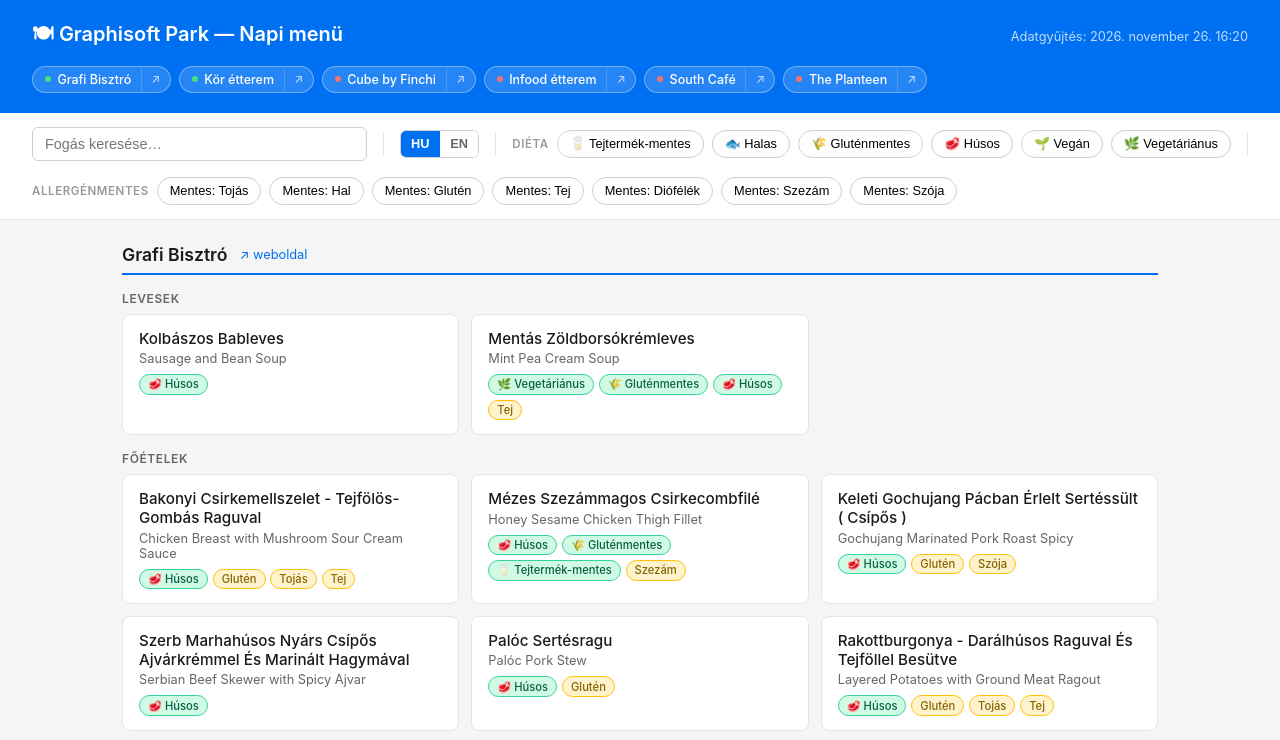
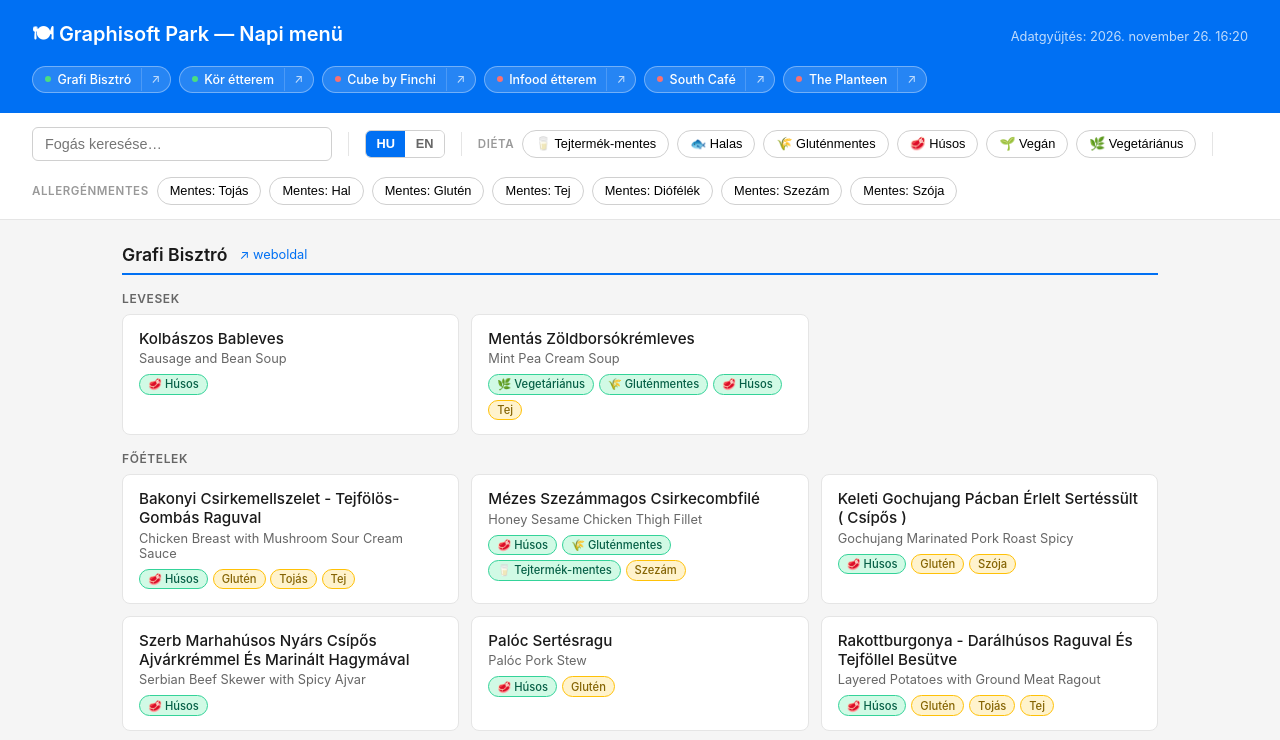
Before and after one commit to szantopeter/graphisoft-park-restaurant-menus, a plain HTML site: page index.html in a window 1280 px wide. Shown: the top 740 px of the page. Drawn offline with Linux system fonts and the light colour scheme.

Commit message:
Fix search bar width to be consistent across languages

```diff
--- a/index.html
+++ b/index.html
@@ -143,8 +143,8 @@
     }
 
     .controls input[type="search"] {
-      flex: 1;
-      min-width: 180px;
+      width: 300px;
+      flex-shrink: 0;
       padding: 0.5rem 0.75rem;
       border: 1px solid #d0d0d0;
       border-radius: 6px;
```
